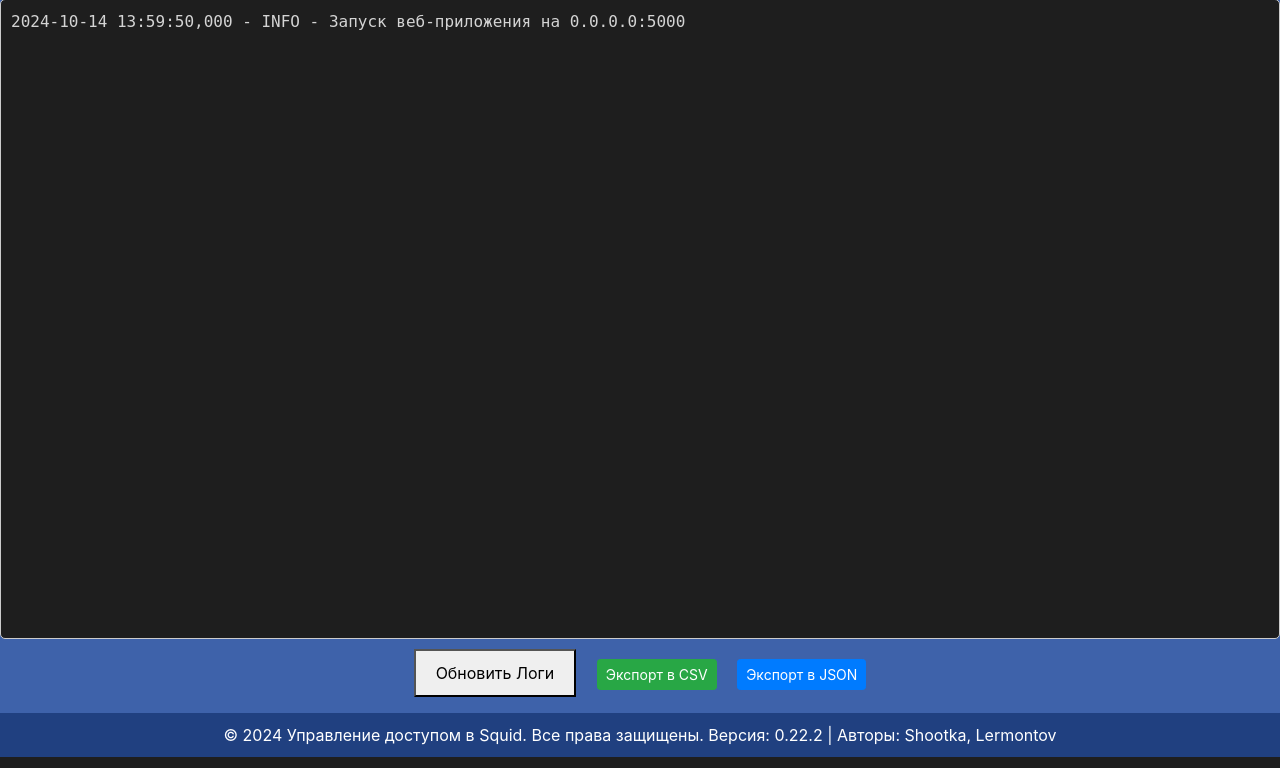
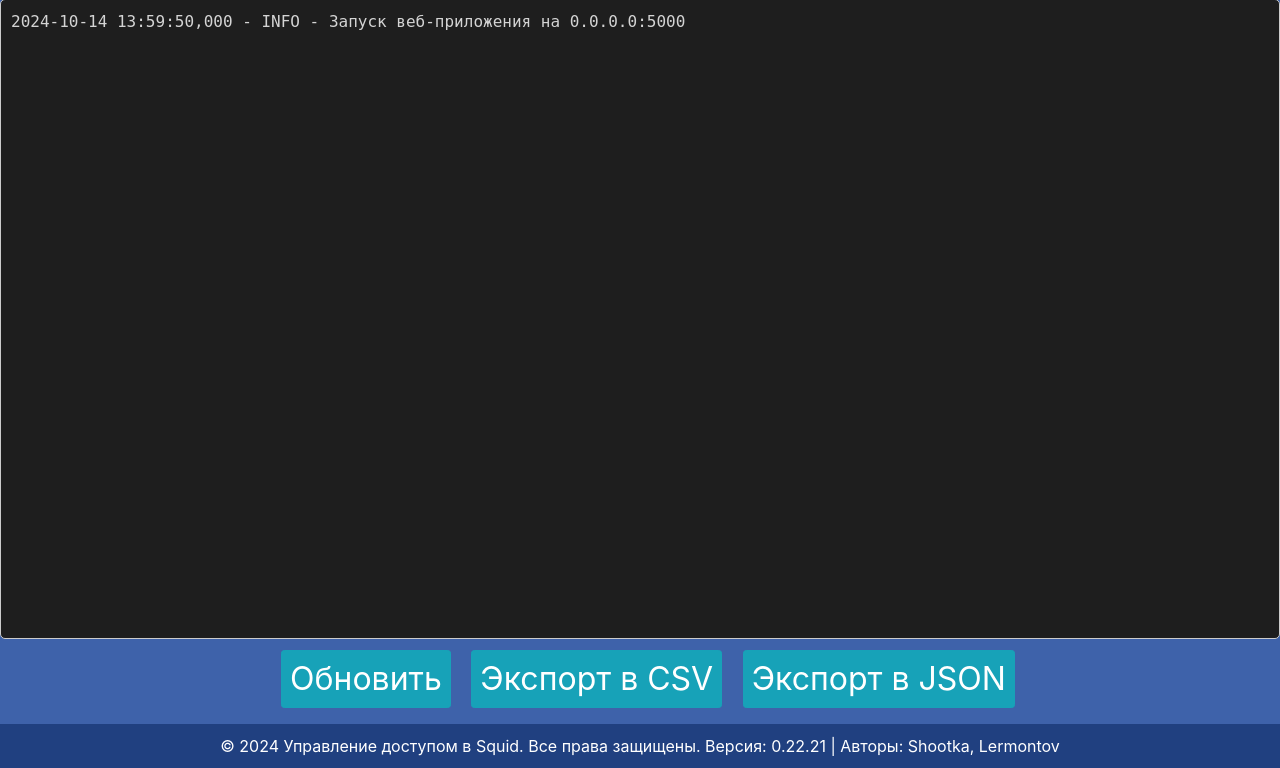
Before and after one commit to ShootkaXd/Squid_controller, a Flask app: page /logs in a window 1280 px wide. Shown: the part 173-941 px from the top of the page. Run offline with Flask 3, Linux system fonts and the light colour scheme; a user stored in the database is signed in; some libraries are stand-ins or nearby versions.

Commit message:
redesign

```diff
--- a/static/css/logs.css
+++ b/static/css/logs.css
@@ -5,8 +5,13 @@
 
 #exportContainer{
     text-align: center;
+}
 
+#btnRefresh, #btnCSV, #btnJSON{
+    font-size: 2rem;
+    margin-top: 11px;
 }
+
 h1{
     color: aliceblue;
     text-align: center;
--- a/templates/logs.html
+++ b/templates/logs.html
@@ -45,9 +45,9 @@
 
 <!-- Кнопки -->
     <div id="exportContainer" class="container-fluid mb-3">
-        <button id="refresh-button" onclick="refreshLogs()">Обновить Логи</button>
-        <a href="{{ url_for('export_csv') }}" class="btn btn-success btn-sm ml-3 btn-export">Экспорт в CSV</a>
-        <a href="{{ url_for('export_json') }}" class="btn btn-primary btn-sm ml-3 btn-export">Экспорт в JSON</a>
+        <button id="btnRefresh" class="btn btn-info btn-sm ml-3" onclick="refreshLogs()">Обновить</button>
+        <a id="btnCSV" href="{{ url_for('export_csv') }}" class="btn btn-info btn-sm ml-3 btn-export">Экспорт в CSV</a>
+        <a id="btnJSON" href="{{ url_for('export_json') }}" class="btn btn-info btn-sm ml-3 btn-export">Экспорт в JSON</a>
     </div>
 
 <!-- Подвал -->
--- a/version.py
+++ b/version.py
@@ -1 +1 @@
-__version__ = '0.22.2'
+__version__ = '0.22.21'
```
